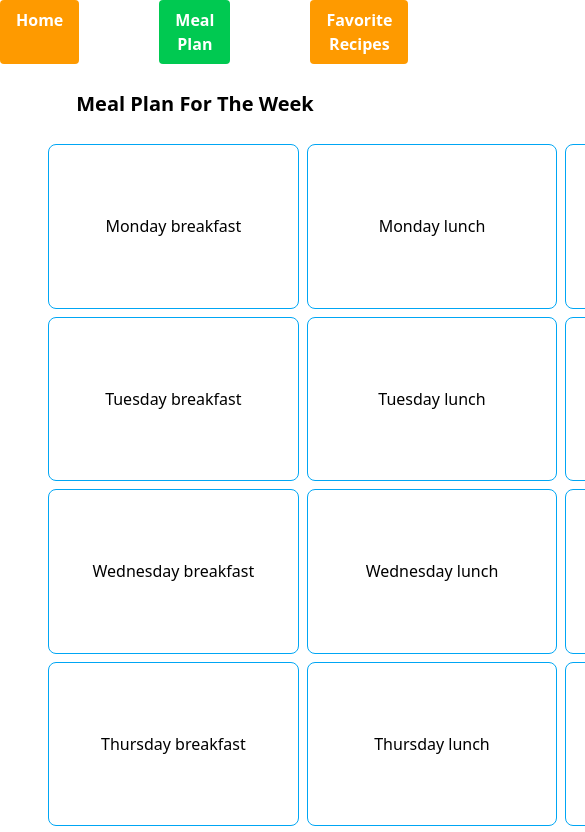
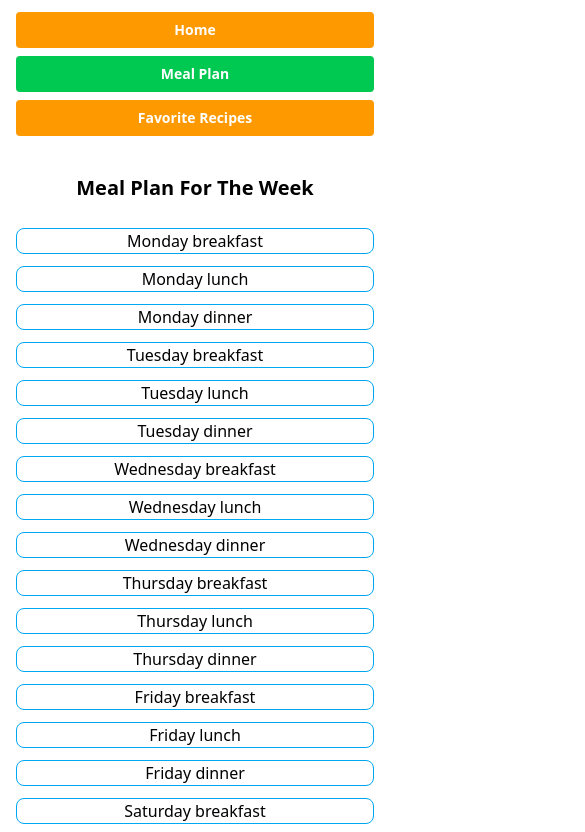
Before and after one commit to DanielYuanxk/Front-End-Portfolio-Project, a React (Vite) app: page /meal-plan in a window 390 px wide. Shown: the top 832 px of the page, 585 px wide, since content can reach past the window. Built offline with nearby package versions, Linux system fonts and the light colour scheme.

Commit message:
finish responsiveness, all done

```diff
--- a/src/components/NavBar.jsx
+++ b/src/components/NavBar.jsx
@@ -3,39 +3,50 @@ import { NavLink } from "react-router-dom";
 
 const NavBar = () => {
   return (
-    <nav>
-      <ul className="flex gap-20">
-        {" "}
+    <nav className="w-full">
+      <ul
+        className="
+      w-full max-w-screen-lg mx-auto
+      flex items-center gap-6 px-4 py-3
+      max-[511px]:flex-col max-[511px]:gap-2
+    "
+      >
+        <li className="flex-1 max-[511px]:w-full max-[511px]:flex-none">
           <NavLink
             to="/"
             className={({ isActive }) =>
               isActive
-              ? "flex-1 px-4 py-2 bg-green-500 hover:bg-green-600 text-white font-semibold text-l rounded text-center"
-              : "flex-1 px-4 py-2 bg-amber-500 text-white font-semibold text-l rounded hover:bg-amber-600 text-center active:bg-green-500"
+                ? "block w-full text-center px-4 py-2 rounded bg-green-500 text-white font-semibold text-sm hover:bg-green-600 whitespace-nowrap"
+                : "block w-full text-center px-4 py-2 rounded bg-amber-500 text-white font-semibold text-sm hover:bg-amber-600 active:bg-green-500 whitespace-nowrap"
             }
           >
-          <li>Home</li>
+            Home
           </NavLink>
+        </li>
+        <li className="flex-1 max-[511px]:w-full max-[511px]:flex-none">
           <NavLink
             to="/meal-plan"
             className={({ isActive }) =>
               isActive
-              ? "flex-1 px-4 py-2 bg-green-500 hover:bg-green-600 text-white font-semibold text-l rounded text-center "
-              : "flex-1 px-4 py-2 bg-amber-500 text-white font-semibold text-l rounded hover:bg-amber-600 text-center active:bg-green-500 "
+                ? "block w-full text-center px-4 py-2 rounded bg-green-500 text-white font-semibold text-sm hover:bg-green-600 whitespace-nowrap"
+                : "block w-full text-center px-4 py-2 rounded bg-amber-500 text-white font-semibold text-sm hover:bg-amber-600 active:bg-green-500 whitespace-nowrap"
             }
           >
-          <li>Meal Plan</li>
+            Meal Plan
           </NavLink>
+        </li>
+        <li className="flex-1 max-[511px]:w-full max-[511px]:flex-none">
           <NavLink
             to="/favorites"
             className={({ isActive }) =>
               isActive
-              ? "flex-1 px-4 py-2 bg-green-500 hover:bg-green-600 text-white font-semibold text-l rounded text-center"
-              : "flex-1 px-4 py-2 bg-amber-500 text-white font-semibold text-l rounded hover:bg-amber-600 text-center active:bg-green-500"
+                ? "block w-full text-center px-4 py-2 rounded bg-green-500 text-white font-semibold text-sm hover:bg-green-600 whitespace-nowrap"
+                : "block w-full text-center px-4 py-2 rounded bg-amber-500 text-white font-semibold text-sm hover:bg-amber-600 active:bg-green-500 whitespace-nowrap"
             }
           >
-          <li>Favorite Recipes</li>
+            Favorite Recipes
           </NavLink>
+        </li>
       </ul>
     </nav>
   );
--- a/src/layout/AppLayout.jsx
+++ b/src/layout/AppLayout.jsx
@@ -52,9 +52,9 @@ const AppLayout = () => {
   };
 
   return (
-    <div>
+    <div className="flex flex-col items-center w-full">
       <NavBar />
-      <main>
+      <main className="w-full">
         {" "}
         <Outlet
           context={{
--- a/src/pages/Favorites.jsx
+++ b/src/pages/Favorites.jsx
@@ -26,7 +26,11 @@ const Favorites = () => {
       </div>
     );
   } else {
-    return <h2>Nothing yet</h2>;
+    return (
+      <div className="flex justify-center items-center h-[500px]">
+        <div className="text-xl font-bold">Add some Favorites</div>
+      </div>
+    );
   }
 };
 
--- a/src/pages/Home.jsx
+++ b/src/pages/Home.jsx
@@ -23,10 +23,10 @@ const Home = () => {
   }, [recipes["meals"]]);
   console.log(mealPlan);
   return (
-    <div className="flex-col justify-items-center m-4 ">
+    <div className="flex flex-col items-center max-w-screen-lg mx-auto px-4 py-4">
       <h1 className="text-4xl font-semibold">Home</h1>{" "}
-      <h2 className="text-2xl font-semibold">Choose Your Main Ingredient</h2>
-      <Form method="get">
+      <h2 className="text-2xl font-semibold mt-2">Pick Main Ingredient</h2>
+      <Form method="get" className="mt-2">
         <input name="i" placeholder="Searching..." id="i" />
         <button
           type="submit"
@@ -35,7 +35,7 @@ const Home = () => {
           Search
         </button>
       </Form>
-      <div className="grid grid-cols-2 gap-8 m-8">
+      <div className="grid grid-cols-1 sm:grid-cols-2 md:grid-cols-3 gap-6 mt-6 [&>*]:min-w-0">
         {searchList.map((meal) => {
           return (
             <RecipeCard
--- a/src/pages/MealPlan.jsx
+++ b/src/pages/MealPlan.jsx
@@ -16,12 +16,12 @@ const MealPlan = () => {
   ];
   const slots = ["breakfast", "lunch", "dinner"];
   return (
-    <div>
+    <div className="flex flex-col items-center justify-center w-full">
       {" "}
       <div className=" h-[5rem]  flex items-center justify-center text-xl font-semibold ">
         Meal Plan For The Week
       </div>
-      <div className=" grid grid-cols-3 grid-rows-7 gap-2 px-4 w-[800px] h-[1200px] ml-8 mr-8 mb-8">
+      <div className="grid grid-cols-1 md:grid-cols-2 lg:grid-cols-3 lg:[grid-template-rows:repeat(7,1fr)] gap-3 px-4 w-full max-w-screen-lg mx-auto mb-8">
         {days.map((d) =>
           slots.map((s) => (
             <div
@@ -31,10 +31,10 @@ const MealPlan = () => {
               {mealPlan[d][s] === null ? (
                 <p>{`${d} ${s}`}</p>
               ) : (
-                <div className="grid grid-cols-3 ">
-                  <div className="w-full col-span-2 rounded-lg p-2">
+                <div className="grid grid-cols-3 w-full">
+                  <div className="w-full col-span-2 rounded-lg p-2 w-full">
                     <img
-                      className=" rounded-lg  col-span-2 "
+                      className=" rounded-lg  col-span-2 h-full"
                       src={mealPlan[d][s].strMealThumb}
                     />
                   </div>
```
Lines whose indentation alone changed are shown as unchanged.
